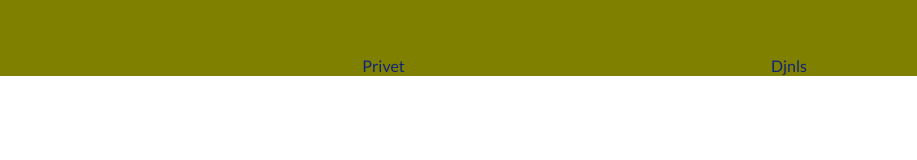
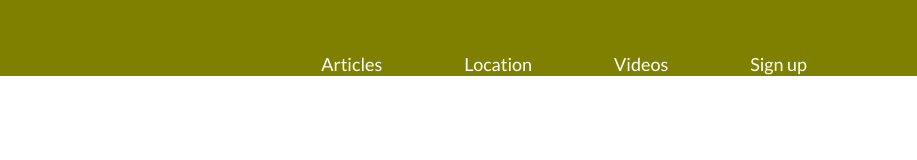
Before and after one commit to AlexeyCherevko1976/841, a plain HTML site: page public/index.html in a window 1280 px wide. Shown: the full height of the page, 363-1280 px from the left. Drawn offline with Linux system fonts and the light colour scheme.

Commit message:
2-i urok sdelan

```diff
--- a/public/css/style.css
+++ b/public/css/style.css
@@ -30,6 +30,30 @@ body{
 	justify-content: space-between;
 	padding-top: 54px;
 }
+.header__list{
+	display: flex;
+	flex-wrap: wrap;
+}
+.header__item{
+	margin-right: 82px;
+}
+.header__item:last-child{
+	margin-right:0px;
+}
+.header__link{
+	font-size: 18px;
+	list-style: 24px;
+	color: white;
+	text-decoration: none;
+}
+.header__link:hover, .header__link:focus, .header__link:active{
+	opacity: .75;
+}
+.intro{
+	height: 100vh;
+	background: url(../img/intro-lg.jpg) no-repeat center;
+	background-size: cover;
+}
 
 /* lato-regular - latin */
 @font-face {
--- a/public/index.html
+++ b/public/index.html
@@ -16,8 +16,14 @@
 		 	<div class="header__logo">
 		 		<img src="./img/svg/odigo-Logo.svg" alt="Discover Amazing places in Japan">
 		 	</div>
-	     <div>Privet</div>
-	     <div>Djnls</div>
+		 	<nav class="header__nav">
+		 		<ul class="header__list">
+		 			<li class="header__item"><a href="/" class="header__link">Articles</a></li>
+		 			<li class="header__item"><a href="/" class="header__link">Location</a></li>
+		 			<li class="header__item"><a href="/" class="header__link">Videos</a></li>
+		 			<li class="header__item"><a href="/" class="header__link">Sign up</a></li>
+		 		</ul>
+		 	</nav>
 		</div>
 		</div>
 	</div>
```
